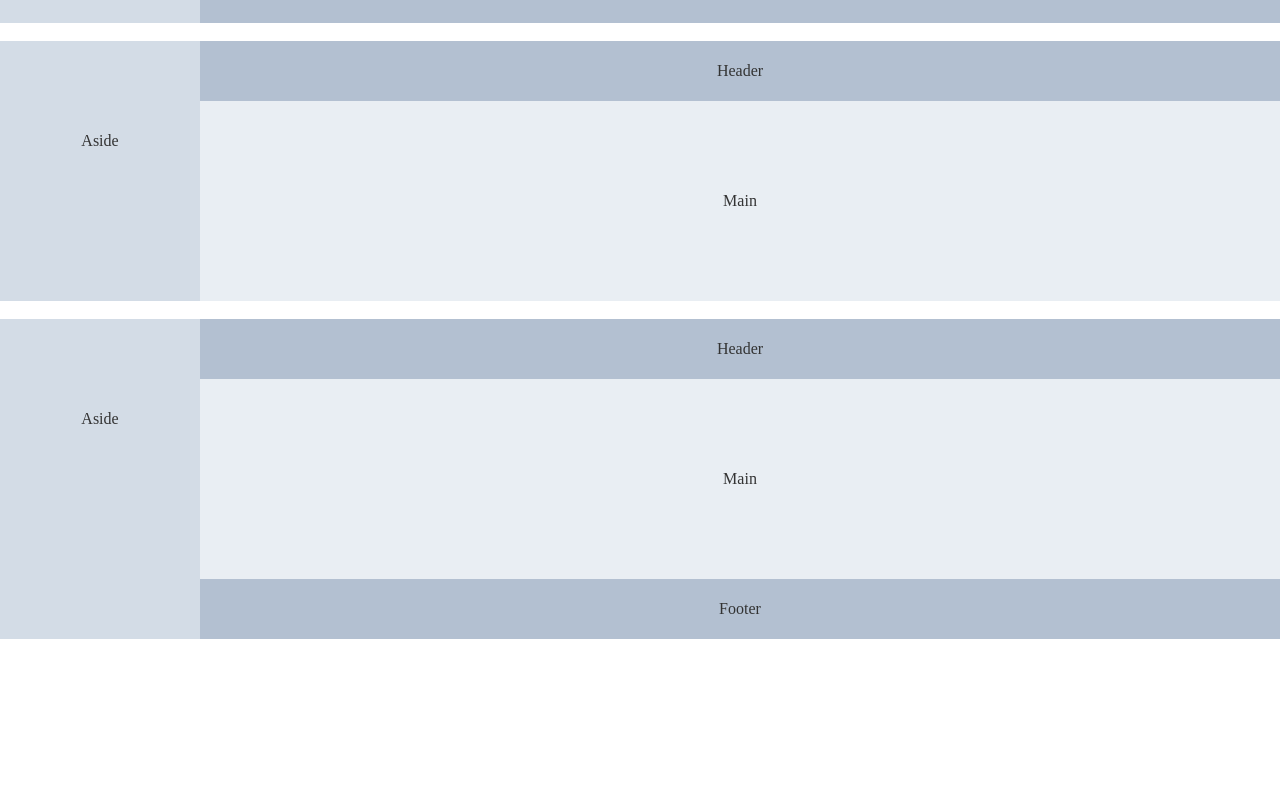
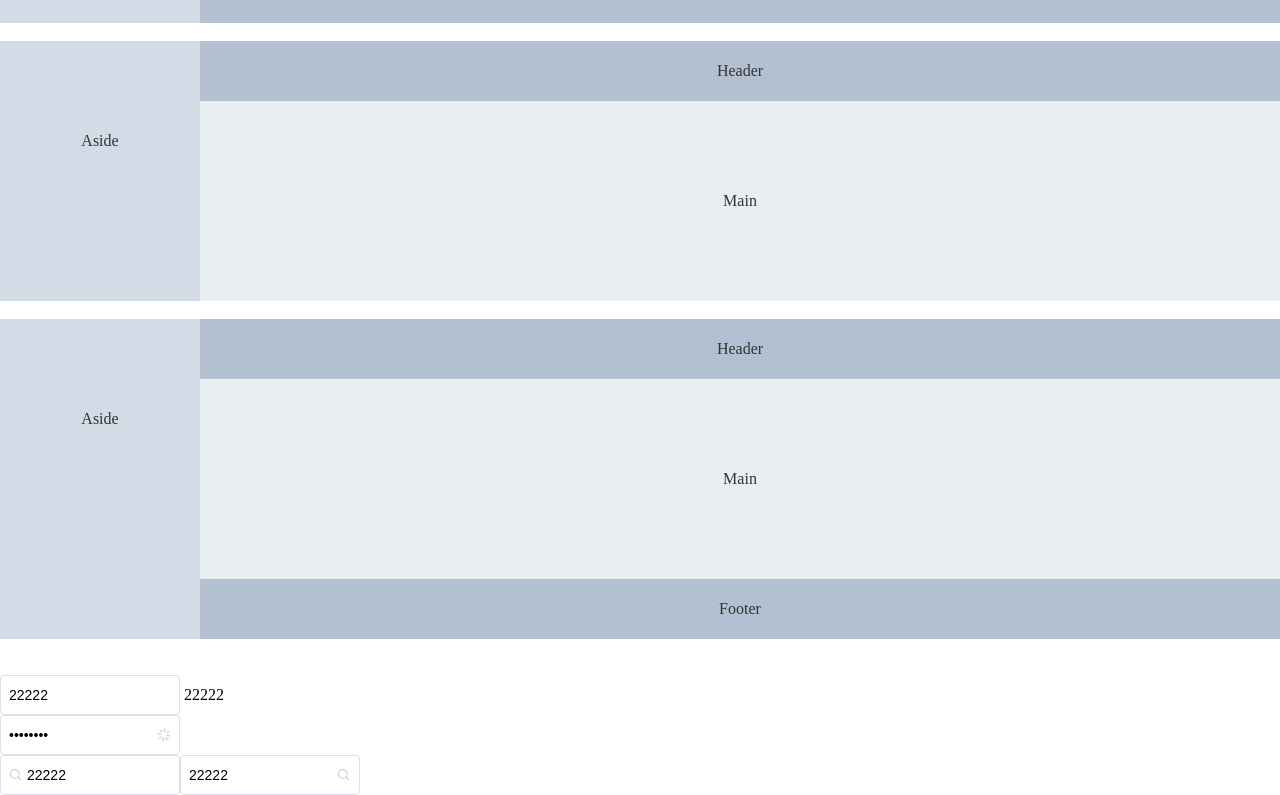
Before and after one commit to lemonKun/cz-ui, a Vue app: page / in a window 1280 px wide. Shown: the part 2055-2850 px from the top of the page. Before the commit the page ends 2694 px from the top, so only its background shows below. Built offline with nearby package versions, Linux system fonts and the light colour scheme.

Commit message:
input组件finished

```diff
--- a/src/App.vue
+++ b/src/App.vue
@@ -152,11 +152,42 @@
                 <lk-footer>Footer</lk-footer>
             </lk-container>
         </lk-container>
+        <br><br>
+        <!-- 输入框 -->
+        <lk-input
+            v-model="inputValue"
+            :disabled="false"
+            :clearable="true"
+            type="text"
+            placeholder="最多输入200字"
+            name="username" />
+        {{inputValue}}
+        <br>
+        <lk-input
+            v-model="passwordValue"
+            placeholder="请输入密码"
+            show-password
+            type="password" />
+        <br>
+        <lk-input
+            v-model="inputValue"
+            placeholder="请输入"
+            prefix-icon="sousuo" />
+        <lk-input
+            v-model="inputValue"
+            placeholder="请输入"
+            suffix-icon="sousuo" />
     </div>
 </template>
 
 <script>
 export default {
+    data() {
+        return {
+            inputValue: '22222',
+            passwordValue: 'password'
+        }
+    },
     methods: {
         onBtnClick(e) {
             console.log(e);
--- a/src/packages/index.js
+++ b/src/packages/index.js
@@ -10,6 +10,8 @@ import Footer from './container/footer.vue';
 import Main from './container/main.vue';
 import Header from './container/header.vue';
 
+import Input from './input/input.vue';
+
 const install = (Vue) => {
     Vue.component(Button.name, Button);
     Vue.component(Icon.name, Icon);
@@ -17,6 +19,8 @@ const install = (Vue) => {
 
     Vue.component(Row.name, Row);
     Vue.component(Col.name, Col);
+
+    Vue.component(Input.name, Input);
 
     Vue.component(Aside.name, Aside);
     Vue.component(Container.name, Container);
--- /dev/null
+++ b/src/packages/input/input.vue
@@ -0,0 +1,178 @@
+<template>
+    <div class="lk-input" :class="inputClass" @mouseenter="enterInput = true" @mouseleave="enterInput = false">
+        <lk-icon v-if="prefixIcon" :icon="prefixIcon"></lk-icon>
+        <lk-icon v-if="suffixIcon" :icon="suffixIcon"></lk-icon>
+        <input :type="showPassword ? (passwordVisible ? 'text' : 'password') : type"
+            :value="value"
+            :placeholder="placeholder"
+            :name="name"
+            :disabled="disabled"
+            @focus="inputFocus = true"
+            @blur="inputFocus = false"
+            @input="$emit('input', $event.target.value)"
+            ref="input">
+        <!-- 不会失去焦点 -->
+        <lk-icon v-if="clearableVisible && !disabled"
+            class="icon-hover"
+            icon="ziyuanxhdpi"
+            @click.native="$emit('input', '')"
+            @mousedown.native.prevent></lk-icon>
+        <!-- 失去焦点后再获取焦点 -->
+        <lk-icon v-if="showPassword && value && !disabled"
+            class="icon-hover"
+            icon="dengdai-"
+            @click.native="changePasswordStatus"></lk-icon>
+    </div>
+</template>
+
+<script>
+export default {
+    name: 'lk-input',
+    props: {
+        name: {
+            type: String,
+            default: ''
+        },
+        type: {
+            type: String,
+            default: 'text'
+        },
+        placeholder: {
+            type: String,
+            default: '请输入'
+        },
+        value: {
+            type: String,
+            default: ''
+        },
+        disabled: {
+            type: Boolean,
+            default: false
+        },
+        clearable: {
+            type: Boolean,
+            default: false
+        },
+        showPassword: {
+            type: Boolean,
+            default: false
+        },
+        prefixIcon: {
+            type: String,
+            default: ''
+        },
+        suffixIcon: {
+            type: String,
+            default: ''
+        }
+    },
+    computed: {
+        inputClass() {
+            let classes = [];
+            if(this.clearable || this.showPassword || this.suffixIcon) {
+                classes.push("lk-input-suffix-icon");
+            }
+            if(this.prefixIcon) {
+                classes.push("lk-input-prefix-icon");
+            }
+            return classes;
+        },
+        clearableVisible() {
+            if(this.inputFocus) {
+                //获取焦点时图标显示逻辑
+                return this.clearable && this.value;
+            }else {
+                return this.clearable && this.value && this.enterInput;
+            }
+        }
+    },
+    data() {
+        return {
+            enterInput: false,
+            inputFocus: false,
+            passwordVisible: false
+        };
+    },
+    methods: {
+        changePasswordStatus() {
+            this.passwordVisible = !this.passwordVisible;
+            this.$nextTick(() => this.$refs.input.focus());
+        }
+    }
+}
+</script>
+<style lang="scss">
+@import '@//styles/_var.scss';
+
+.lk-input {
+    display: inline-flex;
+    position: relative;
+    cursor: pointer;
+    input {
+        cursor: pointer;
+        transition: border 0.2s cubic-bezier(.645,.045,.355,1);
+        padding: 8px;
+        width: 180px;
+        height: 40px;
+        font-size: 14px;
+        border-radius: $border-radius;
+        border: 1px solid #dcdfe6;
+        &::-webkit-input-placeholder {
+            color: #c0c4cc;
+        }
+        &:hover {
+            border: 1px solid #c0c4cc;
+        }
+        &:focus {
+            border: 1px solid $primary;
+            outline: none;
+            transition: border 0.2s cubic-bezier(.645,.045,.355,1);
+        }
+        &[disabled] {
+            border: 1px solid #dcdfe6;
+            cursor: not-allowed;
+            background-color: #f5f7fa;
+        }
+    }
+}
+.lk-input-suffix-icon {
+    .icon-hover {
+        position: absolute;
+        top: 12px;
+        right: 8px;
+        width: 16px;
+        height: 16px;
+        color: #bdc1c5;
+        transition: color .2s;
+        &:hover {
+            color: #808183;
+        }
+    }
+    .lk-icon {
+        position: absolute;
+        top: 12px;
+        right: 8px;
+        width: 16px;
+        height: 16px;
+        color: #bdc1c5;
+        transition: color .2s;
+    }
+    input {
+        padding-right: 26px;
+    }
+}
+.lk-input-prefix-icon {
+    .lk-icon {
+        position: absolute;
+        top: 12px;
+        left: 8px;
+        width: 16px;
+        height: 16px;
+        color: #bdc1c5;
+        transition: color .2s;
+    }
+    input {
+        padding-left: 26px;
+    }
+}
+</style>
```
Also changed, not shown: src/styles/icon.js.
